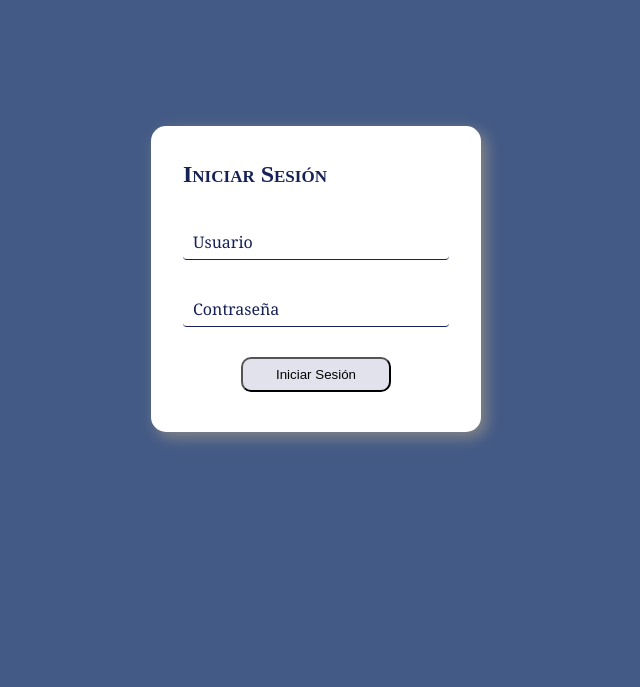
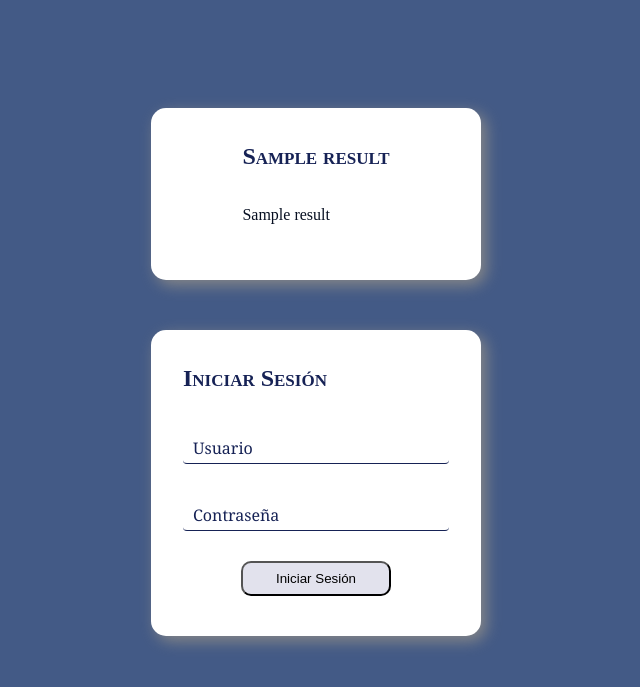
Before and after one commit to albotero/tablero, a Flask app: template templates/login.html in a window 1280 px wide. Shown: the top 687 px of the page, without its empty margins (324-964 px from the left). Run offline with Flask 2, Linux system fonts and the light colour scheme; the template is opened without the code that fills it: most values are stand-ins (such as "Sample title", 1, 10 or a date in 2020).

Commit message:
Login styling

```diff
--- a/app.py
+++ b/app.py
@@ -17,6 +17,7 @@ def index():
     return render_template('index.html')
 
 def login_user(user, password):
+    session['user'] = 'user'
     result = 'ok'
     message = 'Se inició correctamente la sesión'
     return result, message
--- a/scss/_variables.scss
+++ b/scss/_variables.scss
@@ -4,3 +4,5 @@ $color2b: rgb(186, 186, 195);
 $color3: rgb(67, 90, 134);
 $color4: rgb(22, 34, 85);
 $color5: rgb(7, 15, 33);
+$color-error: rgb(206, 18, 18);
+$color-success: rgb(54, 122, 5);
--- a/scss/base.scss
+++ b/scss/base.scss
@@ -2,6 +2,7 @@
 
 body {
     background-color: $color3;
+    padding-top: 50px;
 }
 
 .box {
@@ -23,4 +24,9 @@ body {
         font-variant: small-caps;
         margin-top: -5px;
     }
+
+    &.box--error > h2 {
+        color: $color-error;
+        + p { margin: -7px auto; }
+    }
 }
--- a/scss/login.scss
+++ b/scss/login.scss
@@ -1,8 +1,4 @@
 @import 'variables';
-
-.box {
-    margin-top: 10%;
-}
 
 form {
     display: grid;
@@ -31,15 +27,14 @@ form {
             }
 
             &:focus, &:not(:placeholder-shown), &:-webkit-autofill {
-                background-color: $color2;
-
                 + label {
-                    transform: translate(6px, -14px) scale(.8);
+                    transform: translate(6px, -13px) scale(.8);
                     font-weight: bold;
                 }
             }
 
             &:focus {
+                background-color: $color2;
                 outline: 2px solid $color4;
                 outline-color: $color3;
             }
@@ -49,7 +44,7 @@ form {
             position: absolute;
             top: 0;
             left: 0;
-            transform: translate(10px, 13px);
+            transform: translate(10px, 15px);
             transform-origin: left;
             transition: transform .25s;
             color: $color4;
@@ -66,6 +61,7 @@ form {
 
         &:hover {
             background-color: $color2b;
+            cursor: pointer;
         }
 
         &:active {
--- a/static/css/base.css
+++ b/static/css/base.css
@@ -1,5 +1,6 @@
 body {
   background-color: rgb(67, 90, 134);
+  padding-top: 50px;
 }
 
 .box {
@@ -19,3 +20,9 @@ body {
   font-variant: small-caps;
   margin-top: -5px;
 }
+.box.box--error > h2 {
+  color: rgb(206, 18, 18);
+}
+.box.box--error > h2 + p {
+  margin: -7px auto;
+}
--- a/static/css/login.css
+++ b/static/css/login.css
@@ -1,7 +1,3 @@
-.box {
-  margin-top: 10%;
-}
-
 form {
   display: grid;
   justify-content: center;
@@ -25,14 +21,12 @@ form .input-group input {
 form .input-group input::placeholder {
   opacity: 0;
 }
-form .input-group input:focus, form .input-group input:not(:placeholder-shown), form .input-group input:-webkit-autofill {
-  background-color: rgb(226, 226, 237);
-}
 form .input-group input:focus + label, form .input-group input:not(:placeholder-shown) + label, form .input-group input:-webkit-autofill + label {
-  transform: translate(6px, -14px) scale(0.8);
+  transform: translate(6px, -13px) scale(0.8);
   font-weight: bold;
 }
 form .input-group input:focus {
+  background-color: rgb(226, 226, 237);
   outline: 2px solid rgb(22, 34, 85);
   outline-color: rgb(67, 90, 134);
 }
@@ -40,7 +34,7 @@ form .input-group label {
   position: absolute;
   top: 0;
   left: 0;
-  transform: translate(10px, 13px);
+  transform: translate(10px, 15px);
   transform-origin: left;
   transition: transform 0.25s;
   color: rgb(22, 34, 85);
@@ -55,6 +49,7 @@ form input[type=submit] {
 }
 form input[type=submit]:hover {
   background-color: rgb(186, 186, 195);
+  cursor: pointer;
 }
 form input[type=submit]:active {
   background-color: rgb(67, 90, 134);
--- a/templates/login.html
+++ b/templates/login.html
@@ -7,6 +7,18 @@
 {% endblock %}
 
 {% block content %}
+  {% if result %}
+    {% if result[0] == 'ok' %}
+      <script type="text/javascript">
+        window.location.replace('{{ url_for(".index") }}');
+      </script>
+    {% endif %}
+    <div class="box box--{{ result[0] }}">
+      <h2>{{ result[0] | capitalize }}</h2>
+      <p>{{ result[1] }}</p>
+    </div>
+  {% endif %}
+
   <div class="box">
     <h2>Iniciar Sesión</h2>
     <form action="" method="post">
```
